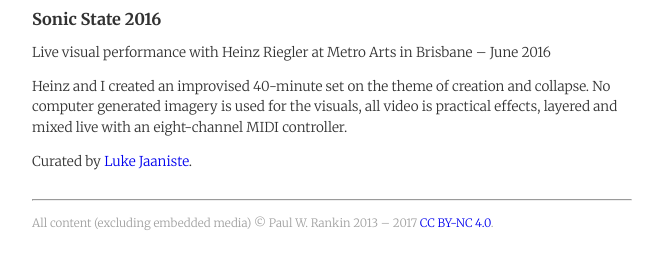
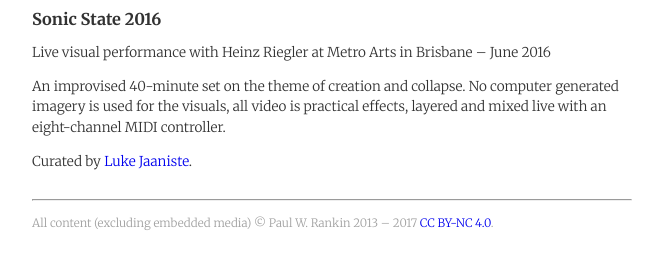
Before and after one commit to rnkn/portfolio, a Jekyll site: the page built from _posts/2016-06-09-sonic-state.md, in a window 1280 px wide, cut to the strip 423-692 px from the top of the page. Shown: the whole strip, without its empty margins (308-958 px from the left). Built offline with Jekyll 4.4.1, drawn with Linux system fonts in a browser that asks for light colours.

Commit message:
Fixing Sonic State description

```diff
--- a/_posts/2016-06-09-sonic-state.md
+++ b/_posts/2016-06-09-sonic-state.md
@@ -17,8 +17,8 @@ cv:
     [Sonic State](https://www.metroarts.com.au/events/sonic-state/) with [Heinz
     Riegler](http://www.heinzriegler.com), Metro Arts, Brisbane
 ---
-Heinz and I created an improvised 40-minute set on the theme of creation and
-collapse. No computer generated imagery is used for the visuals, all video is
-practical effects, layered and mixed live with an eight-channel MIDI controller.
+An improvised 40-minute set on the theme of creation and collapse. No computer
+generated imagery is used for the visuals, all video is practical effects,
+layered and mixed live with an eight-channel MIDI controller.
 
 Curated by [Luke Jaaniste](http://www.lukejaaniste.com).
```
